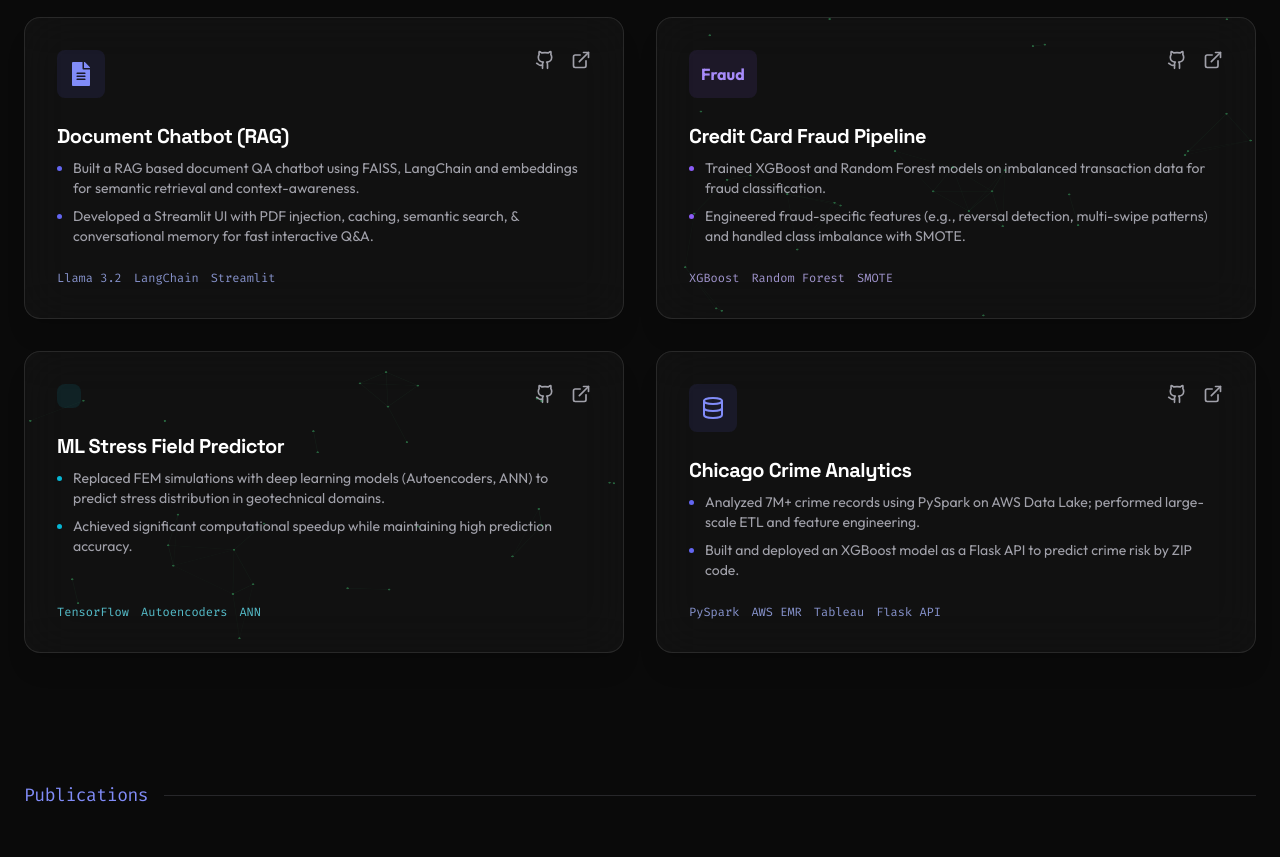
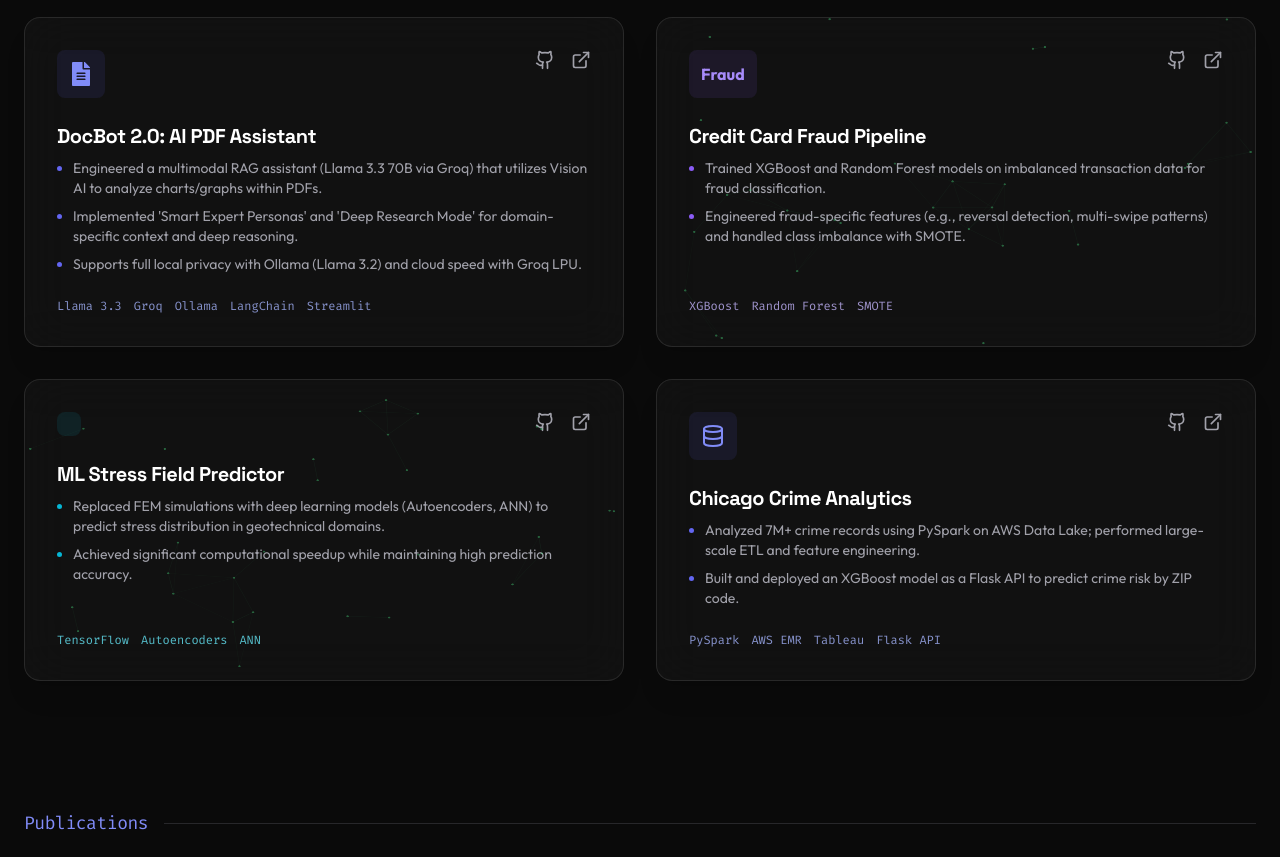
Before and after one commit to ssinghai6/Sanshrit_portfolio, a React (Create React App) app: page / in a window 1280 px wide. Shown: the part 2560-3417 px from the top of the page. Built offline with nearby package versions, Linux system fonts and the light colour scheme.

Commit message:
Doc bot update fix

```diff
--- a/src/App.js
+++ b/src/App.js
@@ -318,13 +318,16 @@ const Portfolio = () => {
                   <a href="https://docbot-llm.streamlit.app" className="text-zinc-400 hover:text-primary-400 transition-colors"><ExternalLink size={20} /></a>
                 </div>
               </div>
-              <h4 className="text-xl font-bold text-white mb-2 group-hover:text-primary-400 transition-colors">Document Chatbot (RAG)</h4>
+              <h4 className="text-xl font-bold text-white mb-2 group-hover:text-primary-400 transition-colors">DocBot 2.0: AI PDF Assistant</h4>
               <ul className="list-disc space-y-2 text-zinc-400 flex-grow pl-4 text-sm mb-6 marker:text-primary-500">
-                <li>Built a RAG based document QA chatbot using FAISS, LangChain and embeddings for semantic retrieval and context-awareness.</li>
-                <li>Developed a Streamlit UI with PDF injection, caching, semantic search, & conversational memory for fast interactive Q&A.</li>
+                <li>Engineered a multimodal RAG assistant (Llama 3.3 70B via Groq) that utilizes Vision AI to analyze charts/graphs within PDFs.</li>
+                <li>Implemented 'Smart Expert Personas' and 'Deep Research Mode' for domain-specific context and deep reasoning.</li>
+                <li>Supports full local privacy with Ollama (Llama 3.2) and cloud speed with Groq LPU.</li>
               </ul>
               <div className="flex gap-3 text-xs font-mono text-primary-300/80">
-                <span>Llama 3.2</span>
+                <span>Llama 3.3</span>
+                <span>Groq</span>
+                <span>Ollama</span>
                 <span>LangChain</span>
                 <span>Streamlit</span>
               </div>
```
Also changed, not shown: src/data/blogPosts.json (+1 -0 lines).
